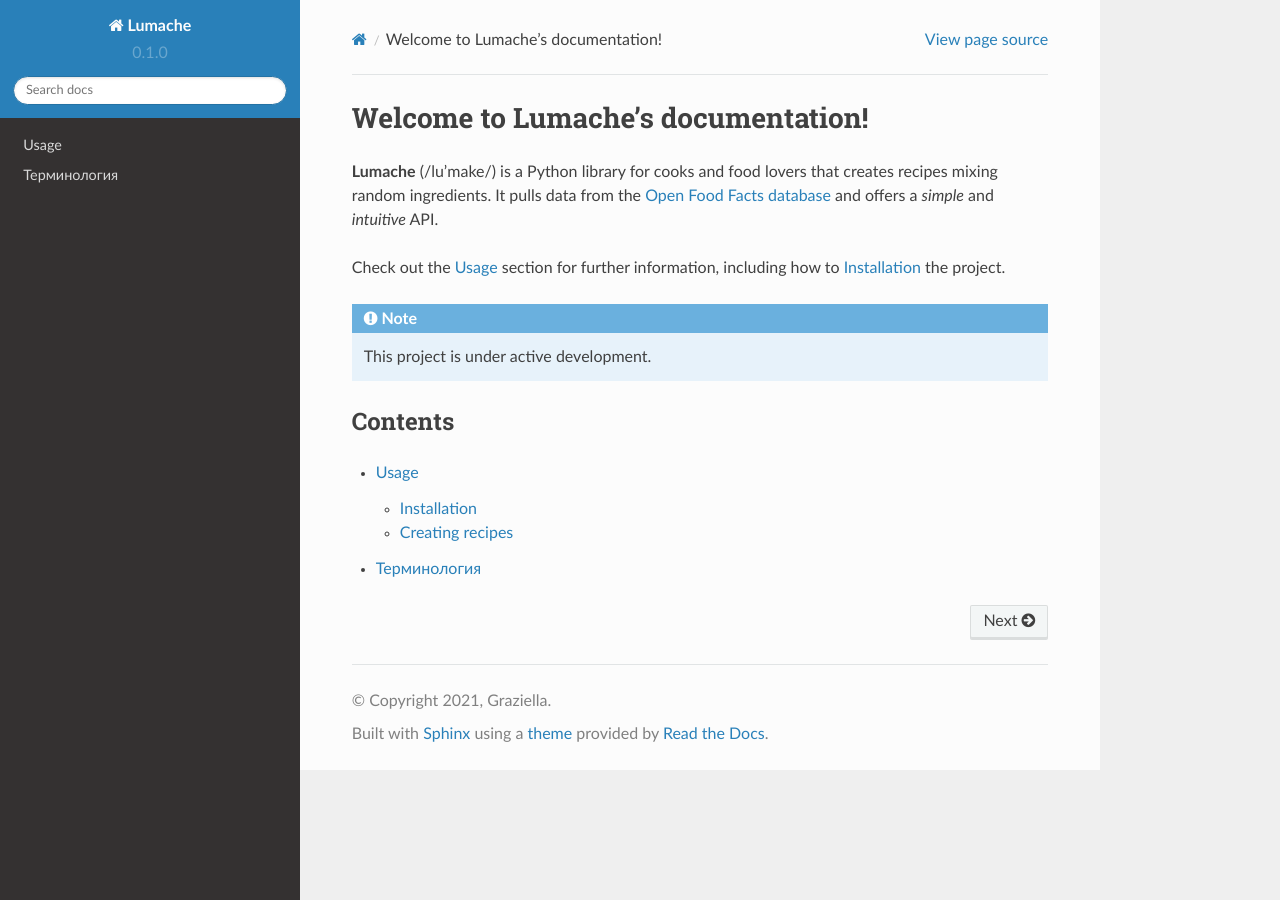
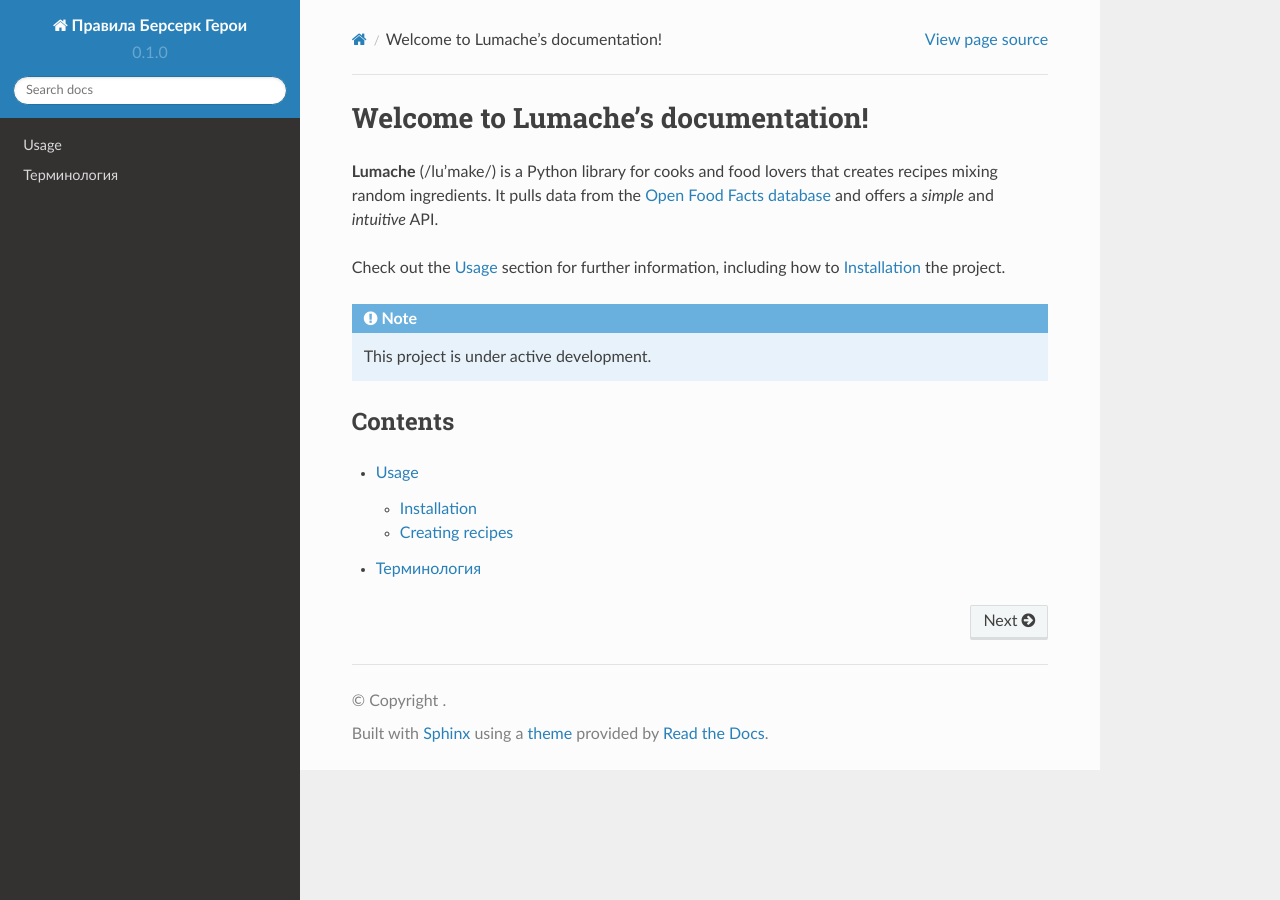
Before and after one commit to EasyFor314/berserk_heroes_rules, a Sphinx documentation site: the page built from docs/source/index.rst, in a window 1280 px wide. Built offline with Sphinx 7.4.7 and the Read the Docs theme 2.0.0, drawn with Linux system fonts in a browser that asks for light colours.

Commit message:
Update conf.py

```diff
--- a/docs/source/conf.py
+++ b/docs/source/conf.py
@@ -2,9 +2,8 @@
 
 # -- Project information
 
-project = 'Lumache'
-copyright = '2021, Graziella'
-author = 'Graziella'
+project = 'Правила Берсерк Герои'
+author = 'EasyFor314'
 
 release = '0.1'
 version = '0.1.0'
```
